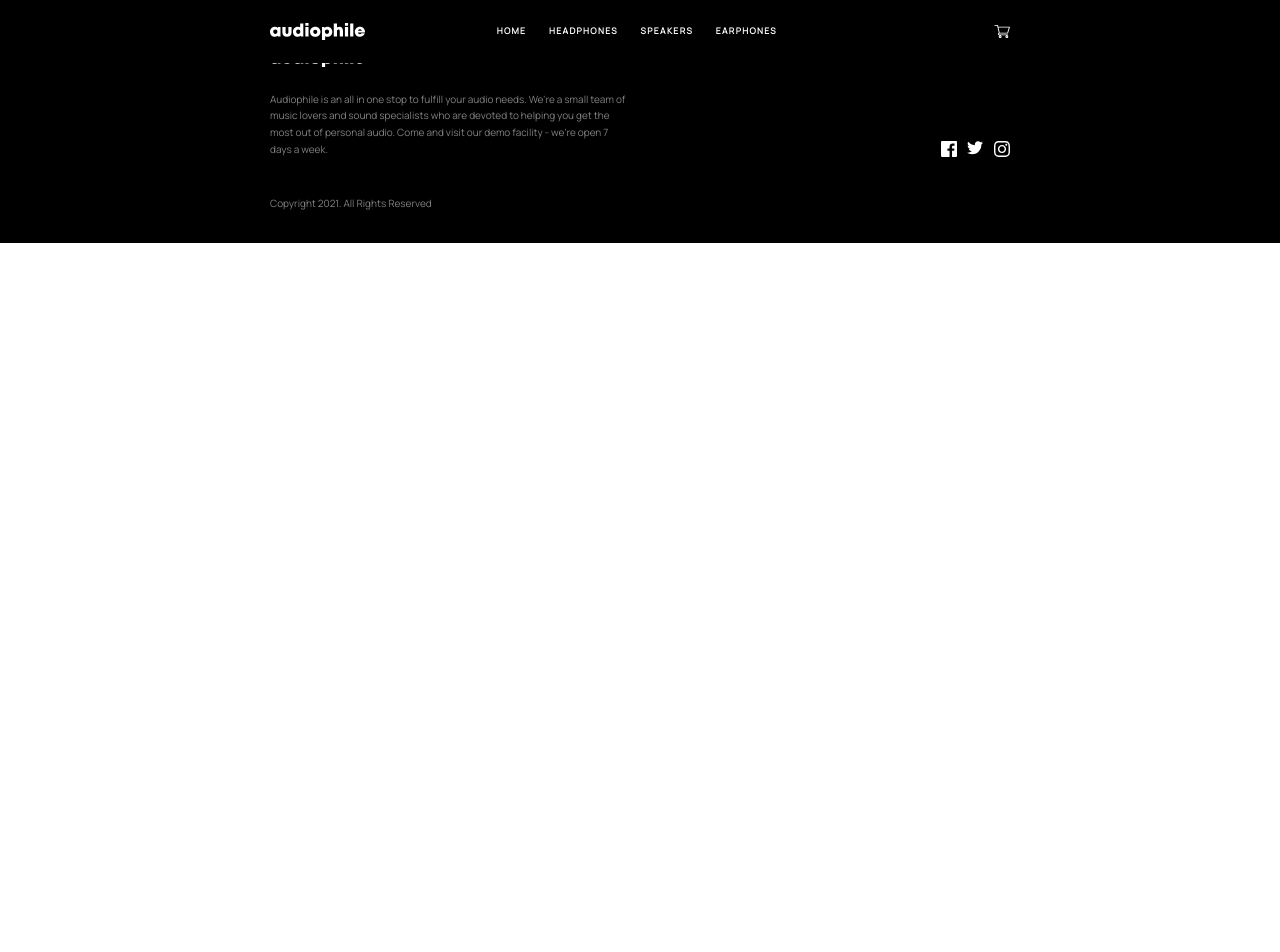
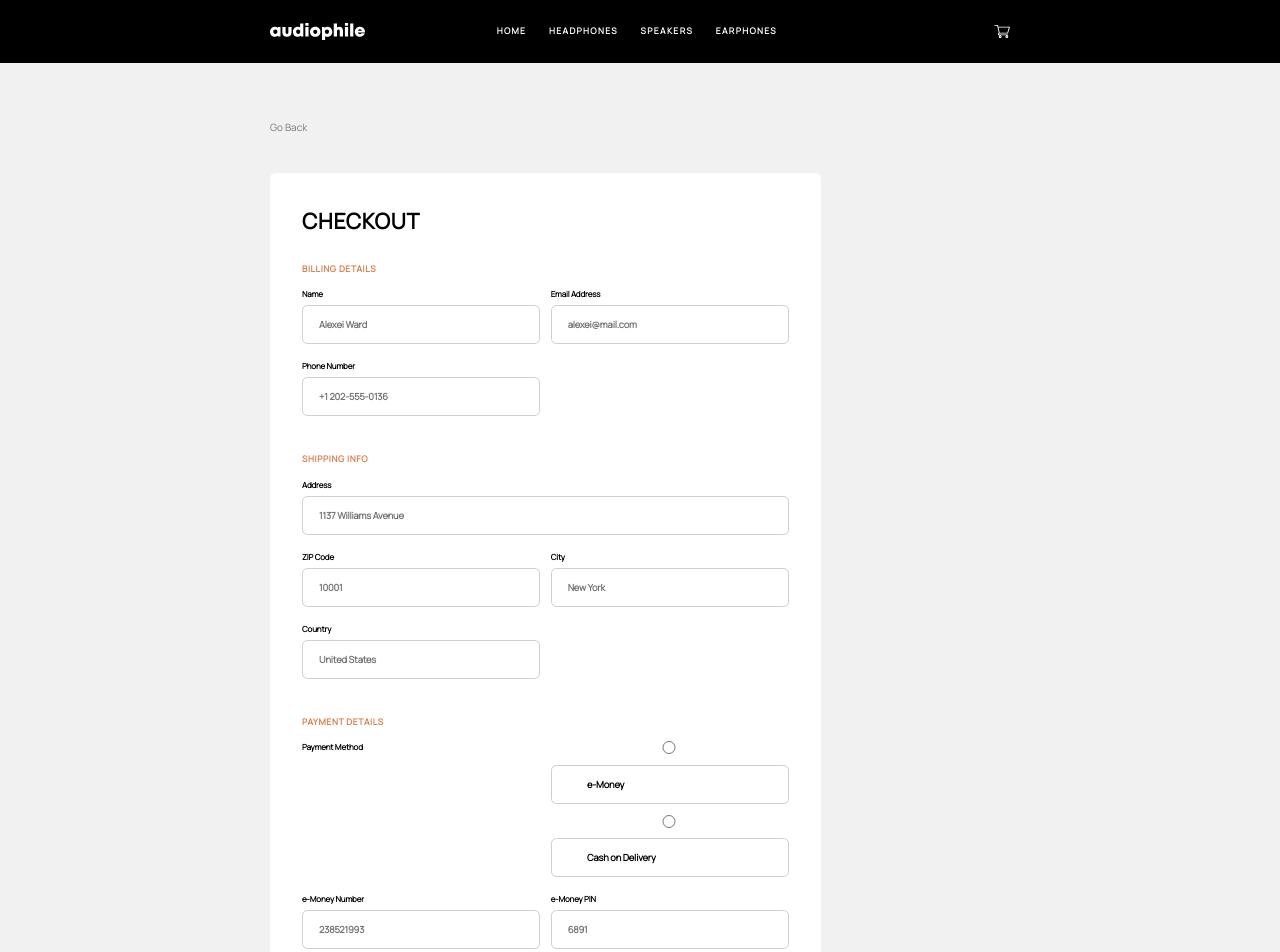
Before and after one commit to jdays2/myAudiophile, a React (Create React App) app: page /cart in a window 1280 px wide. Shown: the top 952 px of the page. Before the commit the page ends 800 px from the top, so only its background shows below. Built offline with nearby package versions, Linux system fonts and the light colour scheme.

Commit message:
feat: add cart.jsx

```diff
--- a/src/App.jsx
+++ b/src/App.jsx
@@ -4,8 +4,10 @@ import Footer from './components/footer/Footer';
 import ProductDetail from './pages/ProductDetail';
 import Main from './pages/Main';
 import Category from './pages/Category';
+import Cart from './pages/Cart';
 
 import { Route, Routes } from 'react-router';
+
 
 const App = () => {
 	return (
@@ -24,6 +26,10 @@ const App = () => {
 					path="/card-detail/:cardId"
 					element={<ProductDetail />}
 				/>
+				<Route
+					path="/cart"
+					element={<Cart/>}
+				/>
 			</Routes>
 			<Footer />
 		</>
--- /dev/null
+++ b/src/components/form-block/CartForm.jsx
@@ -0,0 +1,119 @@
+const CartForm = () => {
+	return (
+		<form className="cart-form__main">
+			<p className="cart-form__title">CHECKOUT</p>
+			<div className="cart-form__section">
+				<p className="cart-form__section-title">Billing Details</p>
+				<div className="cart-form__list">
+					<div className="cart-form__item">
+						<label>Name</label>
+						<input
+							type="text"
+							placeholder="Alexei Ward"
+						/>
+					</div>
+
+					<div className="cart-form__item">
+						<label>Email Address</label>
+						<input
+							type="text"
+							placeholder="alexei@mail.com"
+						/>
+					</div>
+
+					<div className="cart-form__item">
+						<label>Phone Number</label>
+						<input
+							type="text"
+							placeholder="+1 202-555-0136"
+						/>
+					</div>
+				</div>
+			</div>
+
+			<div className="cart-form__section">
+				<p className="cart-form__section-title">shipping info</p>
+				<div className="cart-form__list">
+					<div className="cart-form__item cart-form__item--large">
+						<label>Address</label>
+						<input
+							type="text"
+							placeholder="1137 Williams Avenue"
+						/>
+					</div>
+
+					<div className="cart-form__item">
+						<label>ZIP Code</label>
+						<input
+							type="text"
+							placeholder="10001"
+						/>
+					</div>
+
+					<div className="cart-form__item">
+						<label>City</label>
+						<input
+							type="text"
+							placeholder="New York"
+						/>
+					</div>
+
+					<div className="cart-form__item">
+						<label>Country</label>
+						<input
+							type="text"
+							placeholder="United States"
+						/>
+					</div>
+				</div>
+			</div>
+
+			<div className="cart-form__section">
+				<p className="cart-form__section-title">payment details</p>
+				<div className="cart-form__list">
+					<div className="cart-form__item cart-form__item--chekers">
+						<p>Payment Method</p>
+						<div className="cart-form__radio-wrapper">
+							<input
+								id="e-money"
+								name="cash-method"
+								type="radio"
+								placeholder="1137 Williams Avenue"
+							/>
+							<label for='e-money'>
+								<span>e-Money</span>
+							</label>
+							<input
+								id="cash"
+								name="cash-method"
+								type="radio"
+								placeholder="1137 Williams Avenue"
+							/>
+							<label for='cash'>
+								<span>Cash on Delivery</span>
+							</label>
+						</div>
+					</div>
+
+					<div className="cart-form__item">
+						<label>e-Money Number</label>
+						<input
+							type="text"
+							placeholder="238521993"
+						/>
+					</div>
+
+					<div className="cart-form__item">
+						<label>e-Money PIN</label>
+						<input
+							type="text"
+							placeholder="6891"
+						/>
+					</div>
+				</div>
+			</div>
+		</form>
+	);
+};
+
+export default CartForm;
--- /dev/null
+++ b/src/pages/Cart.jsx
@@ -0,0 +1,17 @@
+import BackBtn from '../components/back-btn/BackBtn';
+import CartForm from '../components/form-block/CartForm';
+
+const Cart = () => {
+	return (
+		<div className="cart-form">
+			<div className="cart-form__btn-wrapper">
+				<BackBtn />
+			</div>
+			<div className="cart-form__wrapper">
+				<CartForm />
+			</div>
+		</div>
+	);
+};
+
+export default Cart;
--- /dev/null
+++ b/src/styles/components/_cart-form.scss
@@ -0,0 +1,149 @@
+.cart-form {
+	width: 100%;
+	background-color: $gray;
+	padding-top: 17.9rem;
+	padding-bottom: 14.1rem;
+
+	&__btn-wrapper {
+		width: 111rem;
+		margin: 0 auto;
+		.back-btn {
+			margin-right: auto;
+		}
+	}
+
+	&__wrapper {
+		width: 111rem;
+		margin: 0 auto;
+	}
+
+	&__main {
+		padding: 5.4rem 4.8rem 4.8rem;
+		border-radius: 0.8rem;
+		width: 73rem;
+		background-color: white;
+	}
+
+	&__title {
+		color: $black-dark;
+		font-family: Manrope;
+		font-size: 3.2rem;
+		font-style: normal;
+		font-weight: 700;
+		line-height: 3.6rem;
+		letter-spacing: 0.1143rem;
+		text-transform: uppercase;
+		margin-bottom: 4.1rem;
+	}
+
+	&__section {
+		&:not(:last-child) {
+			margin-bottom: 5.3rem;
+		}
+	}
+
+	&__section-title {
+		color: $orange;
+		font-family: Manrope;
+		font-size: 1.3rem;
+		font-style: normal;
+		font-weight: 700;
+		line-height: 2.5rem;
+		letter-spacing: 0.0929rem;
+		text-transform: uppercase;
+		margin-bottom: 1.6rem;
+	}
+
+	&__item {
+		display: flex;
+		flex-direction: column;
+		gap: 0.9rem;
+		width: 48.9%;
+
+		&--large {
+			width: 100%;
+		}
+
+		&--chekers {
+			width: 100%;
+			justify-content: space-between;
+			flex-direction: row;
+
+			p {
+				color: $black-dark;
+				font-family: Manrope;
+				font-size: 1.2rem;
+				font-style: normal;
+				font-weight: 700;
+				line-height: normal;
+				letter-spacing: -0.0214rem;
+			}
+
+			label {
+				display: block;
+				width: 100%;
+				border-radius: 0.8rem;
+				border: 0.1rem solid #cfcfcf;
+				position: relative;
+
+				span {
+					color: $black-dark;
+					font-family: Manrope;
+					font-size: 1.4rem;
+					font-style: normal;
+					font-weight: 700;
+					line-height: normal;
+					letter-spacing: -0.025rem;
+					outline: none;
+					display: block;
+					padding: 1.8rem 5.2rem;
+				}
+			}
+		}
+
+		label {
+			color: $black-dark;
+			font-family: Manrope;
+			font-size: 1.2rem;
+			font-style: normal;
+			font-weight: 700;
+			line-height: normal;
+			letter-spacing: -0.0214rem;
+		}
+
+		input {
+			border-radius: 0.8rem;
+			border: 0.1rem solid #cfcfcf;
+			background: white;
+			padding: 1.8rem 2.4rem;
+
+			color: $black-dark;
+			font-family: Manrope;
+			font-size: 1.4rem;
+			font-style: normal;
+			font-weight: 700;
+			line-height: normal;
+			letter-spacing: -0.025rem;
+			outline: none;
+
+			&:focus {
+				border-color: $orange !important;
+			}
+		}
+	}
+
+	&__list {
+		display: flex;
+		flex-wrap: wrap;
+		gap: 2.4rem 1.6rem;
+	}
+
+	&__radio-wrapper {
+		display: flex;
+		flex-direction: column;
+		gap: 1.6rem;
+		width: 35.3rem;
+		position: relative;
+		left: -0.3rem;
+	}
+}
--- a/src/styles/main.scss
+++ b/src/styles/main.scss
@@ -14,3 +14,4 @@
 @import './components/recomendations';
 @import './components/detail-card';
 @import './components/prod-publicity';
+@import './components/cart-form';
```
